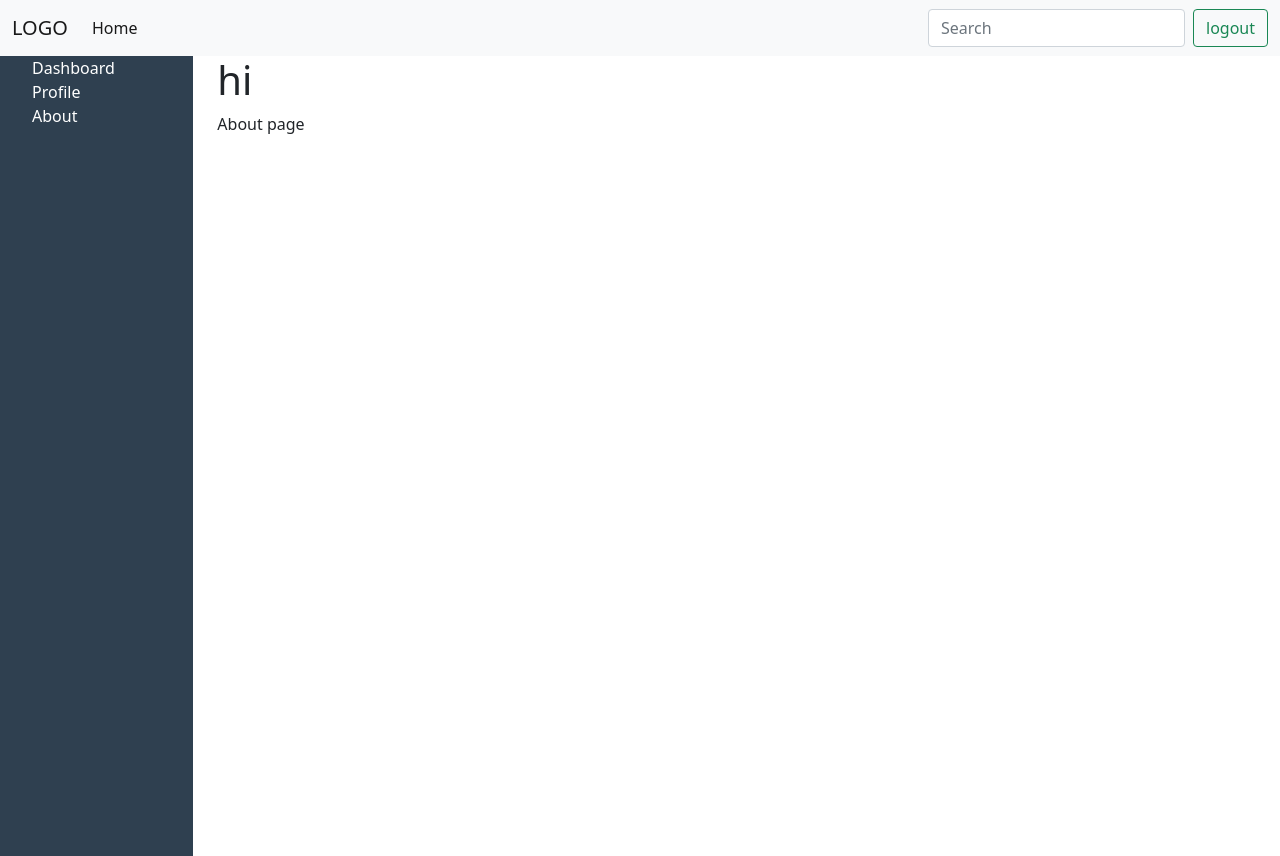
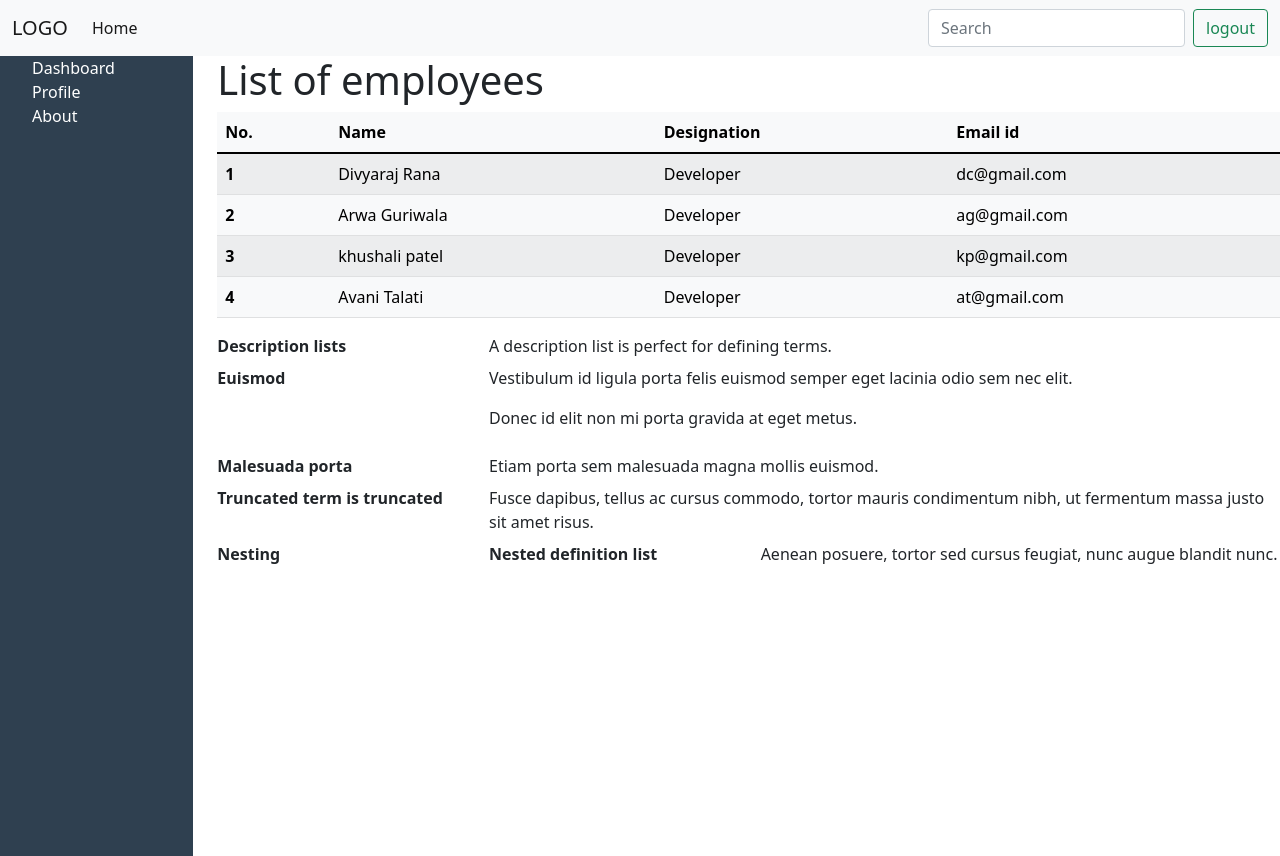
Before and after one commit to DivyarajsinhRana/user-authentication, a React (Create React App) app in the folder authentication/: page /dashboard/About in a window 1280 px wide. Built offline with nearby package versions, Linux system fonts and the light colour scheme; sample sign-in values are in the browser's storage.

Commit message:
except chart everything done

```diff
--- a/authentication/src/Pages/About/About.jsx
+++ b/authentication/src/Pages/About/About.jsx
@@ -2,9 +2,30 @@ import React from 'react'
 
 const About = () => {
     return (
-        <div>
-            About page
-        </div>
+        <dl className="row">
+            <dt className="col-sm-3">Description lists</dt>
+            <dd className="col-sm-9">A description list is perfect for defining terms.</dd>
+
+            <dt className="col-sm-3">Euismod</dt>
+            <dd className="col-sm-9">
+                <p>Vestibulum id ligula porta felis euismod semper eget lacinia odio sem nec elit.</p>
+                <p>Donec id elit non mi porta gravida at eget metus.</p>
+            </dd>
+
+            <dt className="col-sm-3">Malesuada porta</dt>
+            <dd className="col-sm-9">Etiam porta sem malesuada magna mollis euismod.</dd>
+
+            <dt className="col-sm-3 text-truncate">Truncated term is truncated</dt>
+            <dd className="col-sm-9">Fusce dapibus, tellus ac cursus commodo, tortor mauris condimentum nibh, ut fermentum massa justo sit amet risus.</dd>
+
+            <dt className="col-sm-3">Nesting</dt>
+            <dd className="col-sm-9">
+                <dl className="row">
+                    <dt className="col-sm-4">Nested definition list</dt>
+                    <dd className="col-sm-8">Aenean posuere, tortor sed cursus feugiat, nunc augue blandit nunc.</dd>
+                </dl>
+            </dd>
+        </dl>
     )
 }
 
--- a/authentication/src/Pages/Dashboard/Dashboard.jsx
+++ b/authentication/src/Pages/Dashboard/Dashboard.jsx
@@ -1,12 +1,10 @@
 import { useNavigate,Route,Routes, useParams, BrowserRouter } from 'react-router-dom';
 import { useAuthDispatch, useAuthState, logout } from '../../Context'
-import styles from '../Dashboard/dashboard.module.css'
 import Navbar from '../Navbar';
-import { useEffect } from 'react';
+
 import Sidebar from '../Sidebar/Sidebar';
-import Profile from '../Profile/Profile';
-import About from '../About/About';
-import Main from '../Main/Main';
+import Table from './Table';
+
 
 const Dashboard = ({children}) => {
     console.log(children)
@@ -30,13 +28,8 @@ const Dashboard = ({children}) => {
                 <Sidebar data={userdetail} />
                     </div>
                     <div className='col-10'>
-                        <h1>hi</h1>
+                        <Table/>
                         {children}
-                       {/* <Routes>
-
-                  <Route path="/dashboard/Profile" element={<Profile/>}/>
-                  <Route path="/dashboard/About" element={<About/>}/>
-                    </Routes>   */}
                     </div>
                 <div>
             </div>
--- a/authentication/src/Pages/Dashboard/DashboardRoute.jsx
+++ /dev/null
@@ -1,17 +0,0 @@
-import { Route, Routes } from "react-router-dom"
-import About from "../About/About"
-import Profile from "../Profile/Profile"
-
-const DashboardRoute = () => {
-    return (
-        <div>
-              <Routes>
-               <Route path="/dashboard/Profile" element={<Profile/>}/>
-                     <Route path="/dashboard/About" element={<About/>}/>
-            </Routes>
-
-        </div>
-    )
-}
-
-export default DashboardRoute
--- /dev/null
+++ b/authentication/src/Pages/Dashboard/Table.jsx
@@ -0,0 +1,51 @@
+import React from 'react'
+
+const Table = () => {
+    return (
+        <>
+        <div>
+        <h1>List of employees</h1>
+    </div>
+  <div>
+    <table className="table table-striped table-light">
+      <thead>
+        <tr>
+          <th scope="col">No.</th>
+          <th scope="col">Name</th>
+          <th scope="col">Designation</th>
+          <th scope="col">Email id</th>
+        </tr>
+      </thead>
+      <tbody>
+        <tr>
+          <th scope="row">1</th>
+          <td>Divyaraj Rana</td>
+          <td>Developer</td>
+          <td>dc@gmail.com</td>
+        </tr>
+        <tr>
+          <th scope="row">2</th>
+          <td>Arwa Guriwala</td>
+          <td>Developer</td>
+          <td>ag@gmail.com</td>
+        </tr>
+        <tr>
+          <th scope="row">3</th>
+          <td>khushali patel</td>
+          <td>Developer</td>
+          <td>kp@gmail.com</td>
+        </tr>
+        <tr>
+          <th scope="row">4</th>
+          <td>Avani Talati</td>
+          <td>Developer</td>
+          <td>at@gmail.com</td>
+        </tr>
+      </tbody>
+    </table>
+  </div>
+        </>
+    )
+}
+
+export default Table
--- /dev/null
+++ b/authentication/src/Pages/Profile/Form.jsx
@@ -0,0 +1,49 @@
+import React from 'react'
+
+const Form = () => {
+    return (
+        <form className="row g-3">
+  <div className="col-md-6">
+    <label htmlFor="inputEmail4" className="form-label">Email</label>
+    <input type="email" className="form-control" id="inputEmail4"/>
+  </div>
+  <div className="col-md-6">
+    <label htmlFor="inputPassword4" className="form-label">Password</label>
+    <input type="password" className="form-control" id="inputPassword4"/>
+  </div>
+  <div className="col-12">
+    <label htmlFor="inputAddress" className="form-label">Designation</label>
+    <input type="text" className="form-control" id="inputAddress" placeholder="developer    "/>
+  </div>
+  <div className="col-12">
+    <label htmlFor="inputAddress" className="form-label">Address</label>
+    <input type="text" className="form-control" id="inputAddress" placeholder="1234 Main St"/>
+  </div>
+  <div className="col-12">
+    <label htmlFor="inputAddress2" className="form-label">Address 2</label>
+    <input type="text" className="form-control" id="inputAddress2" placeholder="Apartment, studio, or floor"/>
+  </div>
+  <div className="col-md-6">
+    <label htmlFor="inputCity" className="form-label">City</label>
+    <input type="text" className="form-control" id="inputCity"/>
+  </div>
+  <div className="col-md-4">
+    <label htmlFor="inputState" className="form-label">State</label>
+    <select id="inputState" className="form-select">
+      <option defaultValue={selected}>Choose...</option>
+      <option>...</option>
+    </select>
+  </div>
+  <div className="col-md-2">
+    <label htmlFor="inputZip" className="form-label">Zip</label>
+    <input type="text" className="form-control" id="inputZip"/>
+  </div>
+
+  <div className="col-12">
+    <button type="submit" className="btn btn-primary">Edit</button>
+  </div>
+</form>
+    )
+}
+
+export default Form
--- a/authentication/src/Pages/Profile/Profile.jsx
+++ b/authentication/src/Pages/Profile/Profile.jsx
@@ -1,50 +1,19 @@
-import React from 'react'
+import { useAuthState } from "../../Context";
+import Form from "./Form";
+
+
 
 const Profile = () => {
     console.log("Hello");
+    // const data = localStorage.getItem("currentUser");
+    const user = useAuthState();
+    console.log(user.userDetails.email);
     return (
         <>
-        <div>
-        <h1>List of employees</h1>
-    </div>
-  <div>
-    <table className="table table-striped table-dark">
-      <thead>
-        <tr>
-          <th scope="col">No.</th>
-          <th scope="col">Name</th>
-          <th scope="col">Designation</th>
-          <th scope="col">Email id</th>
-        </tr>
-      </thead>
-      <tbody>
-        <tr>
-          <th scope="row">1</th>
-          <td>khushali patel</td>
-          <td>Developer</td>
-          <td>abc@gmail.com</td>
-        </tr>
-        <tr>
-          <th scope="row">2</th>
-          <td>Arwa Guriwala</td>
-          <td>Developer</td>
-          <td>abc@gmail.com</td>
-        </tr>
-        <tr>
-          <th scope="row">3</th>
-          <td>Divyaraj Rana</td>
-          <td>Developer</td>
-          <td>abc@gmail.com</td>
-        </tr>
-        <tr>
-          <th scope="row">4</th>
-          <td>Avani Talati</td>
-          <td>Developer</td>
-          <td>abc@gmail.com</td>
-        </tr>
-      </tbody>
-    </table>
-  </div>
+            <div>
+            <p>Welcome {user.userDetails.email}</p>
+            <Form/>
+            </div>
         </>
 
 
```
Also changed, not shown: authentication/src/App.js (+5 -5 lines), authentication/src/Pages/Main/Main.jsx (deleted, +0 -15 lines).
